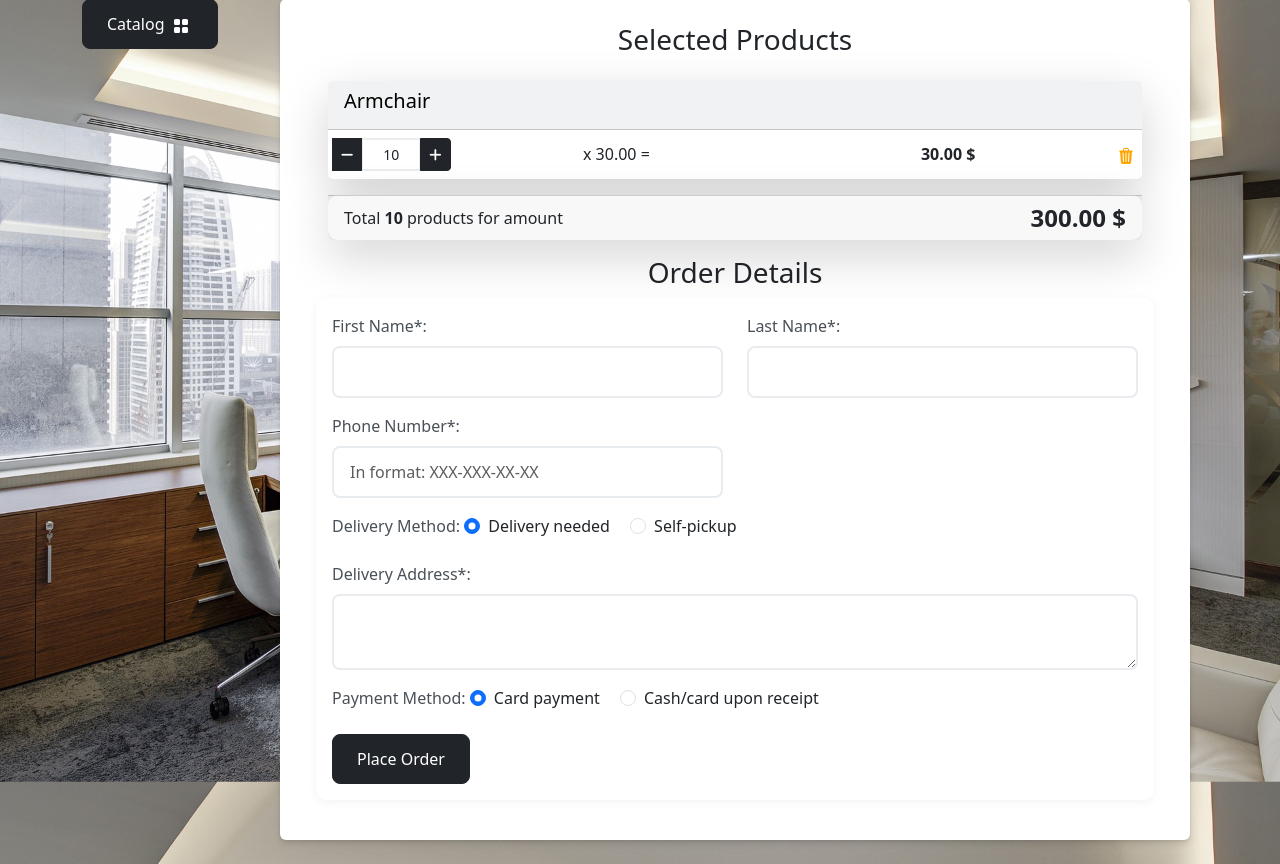
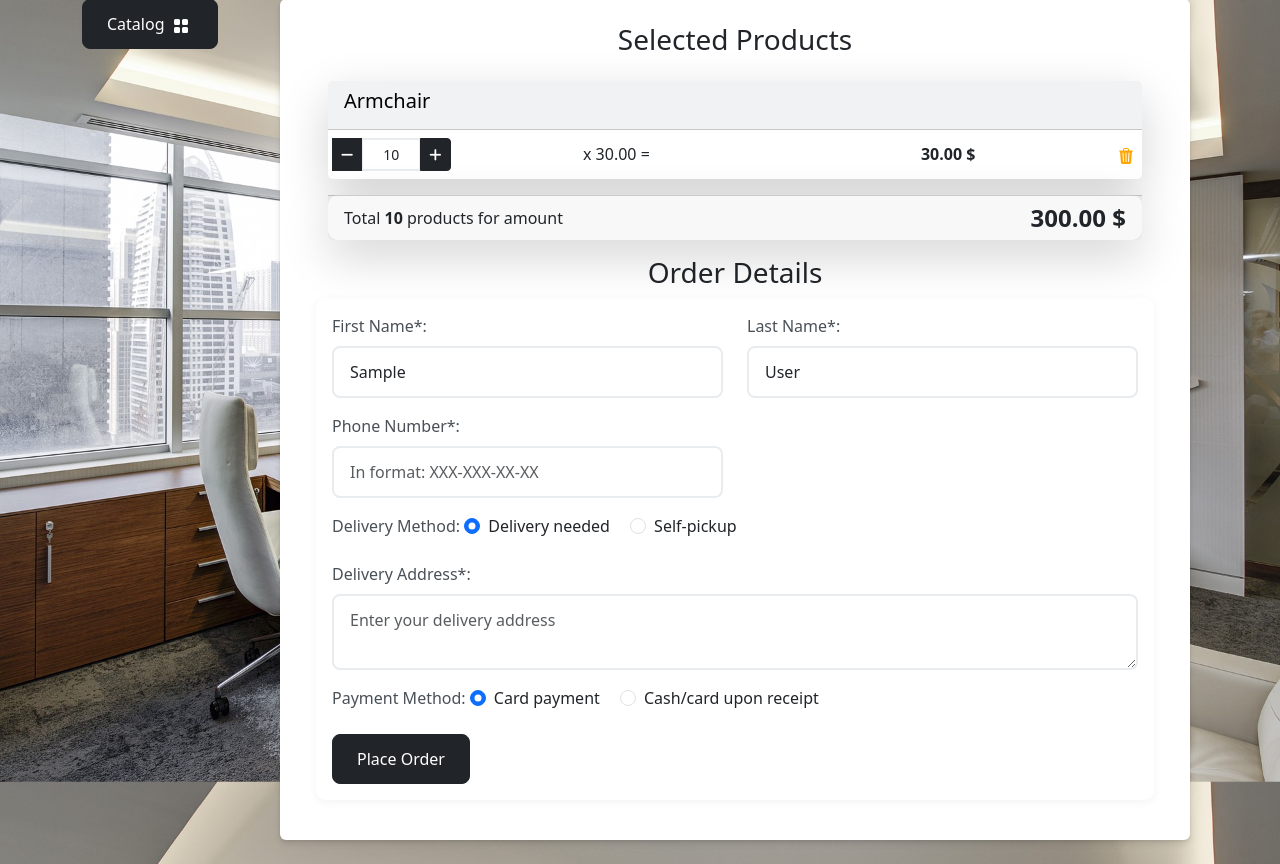
Before and after one commit to iamurtazo/furniture-online-store, a Django app: page /orders/create/ in a window 1280 px wide. Shown: the part 73-937 px from the top of the page. Run offline with Django 5.2, Linux system fonts and the light colour scheme; a user stored in the database is signed in; data comes from the database, SQL or seed files in the repository; tables that the repository leaves empty hold one stand-in row (values such as "Sample post"); some libraries are stand-ins or nearby versions.

Commit message:
feat: Enhance order management system with robust validation
- Improve order creation view with comprehensive error handling
- Add login_required decorator and better stock validation
- Fix ModelForm configuration with proper Meta class
- Enhance order template with delivery address toggle
- Add order calculation methods and status badge helpers
- Implement atomic transactions for order processing

```diff
--- a/src/app/orders/forms.py
+++ b/src/app/orders/forms.py
@@ -2,50 +2,13 @@ from django import forms
 from .models import Order
 
 class CreateOrderForm(forms.ModelForm):
-
     first_name = forms.CharField()
     last_name = forms.CharField()
     phone_number = forms.CharField()
-    requires_delivery = forms.ChoiceField()
+    requires_delivery = forms.BooleanField(required=False)
     delivery_address = forms.CharField(required=False)
-    payment_on_get = forms.ChoiceField()
+    payment_on_get = forms.BooleanField(required=False)
 
-
-    # first_name = forms.CharField(
-    #     widget=forms.TextInput(attrs={'class': 'form-control', 'placeholder': 'First Name'}),
-
-    # )
-
-    # last_name = forms.CharField(
-    #     widget=forms.TextInput(attrs={'class': 'form-control', 'placeholder': 'Last Name'}),
-    # )
-
-    # email = forms.EmailField(
-    #     widget=forms.EmailInput(attrs={'class': 'form-control', 'placeholder': 'Email'}),
-    # )
-
-    # phone_number = forms.CharField(
-    #     widget=forms.TextInput(attrs={'class': 'form-control', 'placeholder': 'Phone Number'}),
-    # )
-
-    # requires_delivery = forms.BooleanField(
-    #     widget=forms.RadioSelect(),
-    #     choices=[(1, 'Yes'), (0, 'No')],
-    #     initial=0,
-    # )
-
-    # delivery_address = forms.CharField(
-    #     widget=forms.Textarea(attrs={
-    #         'class': 'form-control',
-    #         'id': 'delivery_address',
-    #         'placeholder': 'Delivery Address',
-    #         'rows': 2,
-    #         }
-    #     ),
-    # )
-
-    # payment_on_get = forms.BooleanField(
-    #     widget=forms.RadioSelect(),
-    #     choices=[(1, 'Yes'), (0, 'No')],
-    #     initial=0,
-    # )
+    class Meta:
+        model = Order
+        fields = ('phone_number', 'requires_delivery', 'delivery_address', 'payment_on_get')
--- a/src/app/orders/models.py
+++ b/src/app/orders/models.py
@@ -37,6 +37,25 @@ class Order(models.Model):
     def get_absolute_url(self):
         return reverse('orders:order_detail', kwargs={'pk': self.pk})
 
+    def get_total_quantity(self):
+        return sum(item.quantity for item in self.orderitem_set.all())
+
+    def get_total_price(self):
+        return sum(item.quantity * item.price for item in self.orderitem_set.all())
+
+    def display_id(self):
+        return f'{self.id:05d}'
+
+    def get_status_badge_class(self):
+        status_classes = {
+            'In Progress': 'bg-warning text-dark',
+            'Processing': 'bg-info text-white',
+            'Shipped': 'bg-primary text-white',
+            'Delivered': 'bg-success text-white',
+            'Cancelled': 'bg-danger text-white',
+        }
+        return status_classes.get(self.status, 'bg-secondary text-white')
+
 class OrderItem(models.Model):
     order = models.ForeignKey(Order, on_delete=models.CASCADE)
     product = models.ForeignKey(Products, on_delete=models.SET_DEFAULT, null=True, default=None)
--- a/src/app/orders/templates/orders/create_order.html
+++ b/src/app/orders/templates/orders/create_order.html
@@ -61,22 +61,21 @@
                             <label for="delivery" class="form-label">Delivery Method: </label>
                             <div class="form-check form-check-inline">
                                 <input class="form-check-input" type="radio" name="requires_delivery"
-                                    id="id_requires_delivery" value="1" checked>
-                                <label class="form-check-label" for="id_requires_delivery">Delivery
+                                    id="id_requires_delivery_yes" value="1" checked onchange="toggleDeliveryAddress()">
+                                <label class="form-check-label" for="id_requires_delivery_yes">Delivery
                                     needed</label>
                             </div>
                             <div class="form-check form-check-inline">
                                 <input class="form-check-input" type="radio" name="requires_delivery"
-                                    id="id_requires_delivery" value="0">
-                                <label class="form-check-label" for="id_requires_delivery">Self-pickup</label>
+                                    id="id_requires_delivery_no" value="0" onchange="toggleDeliveryAddress()">
+                                <label class="form-check-label" for="id_requires_delivery_no">Self-pickup</label>
                             </div>
                         </div>
                         <div class="mb-3" id="deliveryAddressField">
                             <label for="id_delivery_address" class="form-label">Delivery
                                 Address*:</label>
                             <textarea class="form-control" id="id_delivery_address"
-                                value="{% if form.delivery_address.value %}{{ form.delivery_address.value }}{% endif %}"
-                                name="delivery_address" rows="2"></textarea>
+                                name="delivery_address" rows="2" placeholder="Enter your delivery address">{% if form.delivery_address.value %}{{ form.delivery_address.value }}{% endif %}</textarea>
                             {% if form.delivery_address.errors %}
                                 <div class="alert alert-danger alert-dismissible fade show">
                                     {{ form.delivery_address.errors }}
@@ -96,6 +95,11 @@
                                     id="id_payment_on_get" value="1">
                                 <label class="form-check-label" for="id_payment_on_get">Cash/card
                                     upon receipt</label>
+                                {% if form.payment_on_get.errors %}
+                                    <div class="alert alert-danger alert-dismissible fade show">
+                                        {{ form.payment_on_get.errors }}
+                                    </div>
+                                {% endif %}
                             </div>
                         </div>
                     </div>
@@ -107,3 +111,25 @@
 </div>
 
 {% endblock %}
+
+<script>
+function toggleDeliveryAddress() {
+    const deliveryYes = document.getElementById('id_requires_delivery_yes');
+    const deliveryAddressField = document.getElementById('deliveryAddressField');
+    const deliveryAddressInput = document.getElementById('id_delivery_address');
+
+    if (deliveryYes.checked) {
+        deliveryAddressField.style.display = 'block';
+        deliveryAddressInput.required = true;
+    } else {
+        deliveryAddressField.style.display = 'none';
+        deliveryAddressInput.required = false;
+        deliveryAddressInput.value = '';
+    }
+}
+
+// Initialize on page load
+document.addEventListener('DOMContentLoaded', function() {
+    toggleDeliveryAddress();
+});
+</script>
--- a/src/app/orders/views.py
+++ b/src/app/orders/views.py
@@ -1,7 +1,97 @@
-from django.shortcuts import render
+from django.contrib import messages
+from django.shortcuts import render, redirect
+from django.contrib.auth.decorators import login_required
+from .forms import CreateOrderForm
+from carts.models import Cart
+from orders.models import Order, OrderItem
+from django.db import transaction
+from django.core.exceptions import ValidationError
+from decimal import Decimal
 
+@login_required
+def create_order(request):
+    if request.method == 'POST':
+        form = CreateOrderForm(request.POST)
+        if form.is_valid():
+            try:
+                with transaction.atomic():
+                    user = request.user
+                    cart_items = Cart.objects.filter(user=user).select_related('product')
 
-# Create your views here.
+                    # Check if cart is empty
+                    if not cart_items.exists():
+                        messages.error(request, "Your cart is empty. Please add items to your cart before placing an order.")
+                        return redirect('goods:index', 'all-categories')
 
-def create_order(request):
-    return render(request, 'orders/create_order.html')
+                    # Validate stock availability for all items first
+                    stock_errors = []
+                    for cart_item in cart_items:
+                        if cart_item.product.quantity < cart_item.quantity:
+                            stock_errors.append(f"Only {cart_item.product.quantity} {cart_item.product.name} left in stock (you requested {cart_item.quantity})")
+
+                    if stock_errors:
+                        for error in stock_errors:
+                            messages.error(request, error)
+                        return redirect('users:users_cart')
+
+                    # Set delivery requirements
+                    requires_delivery = form.cleaned_data.get('requires_delivery', False)
+                    delivery_address = form.cleaned_data.get('delivery_address', '') if requires_delivery else ''
+
+                    # Create order
+                    order = Order.objects.create(
+                        user=user,
+                        phone_number=form.cleaned_data['phone_number'],
+                        requires_delivery=requires_delivery,
+                        delivery_address=delivery_address,
+                        payment_on_get=form.cleaned_data.get('payment_on_get', False),
+                    )
+
+                    # Create order items and update stock
+                    total_amount = Decimal('0.00')
+                    for cart_item in cart_items:
+                        product = cart_item.product
+                        item_price = product.get_discounted_price()
+                        item_total = item_price * cart_item.quantity
+                        total_amount += item_total
+
+                        OrderItem.objects.create(
+                            order=order,
+                            product=product,
+                            name=product.name,
+                            quantity=cart_item.quantity,
+                            price=item_price,
+                        )
+
+                        # Update product stock
+                        product.quantity -= cart_item.quantity
+                        product.save(update_fields=['quantity'])
+
+                    # Clear cart
+                    cart_items.delete()
+
+                    messages.success(request, f"Order #{order.id:05d} created successfully! Total amount: ${total_amount:.2f}")
+                    return redirect('users:profile')
+            except ValidationError as e:
+                messages.error(request, str(e))
+                return redirect('users:users_cart')
+            except Exception as e:
+                messages.error(request, "An error occurred while processing your order. Please try again.")
+                return redirect('users:users_cart')
+    else:
+        initial = {
+            'first_name': request.user.first_name,
+            'last_name': request.user.last_name,
+        }
+
+        form = CreateOrderForm(initial=initial)
+
+    context = {
+        'title': 'Create Order',
+        'form': form,
+    }
+
+    return render(request, 'orders/create_order.html', context)
+
+def order_detail(request):
+    pass
```
